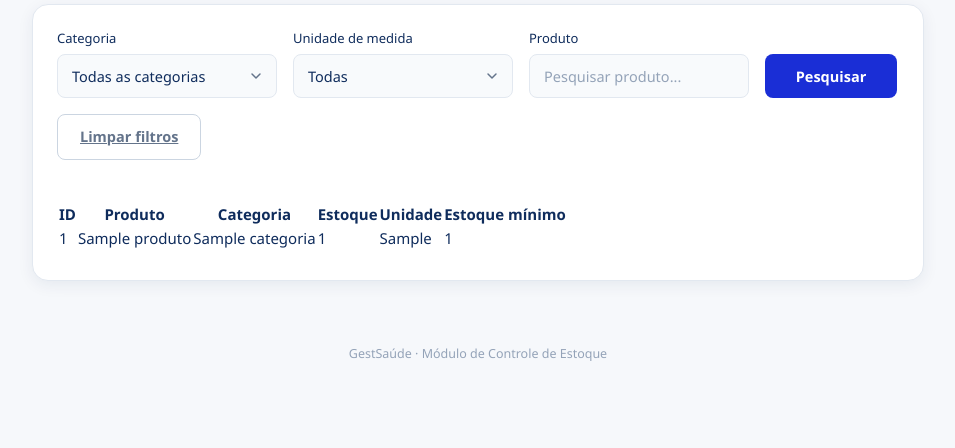
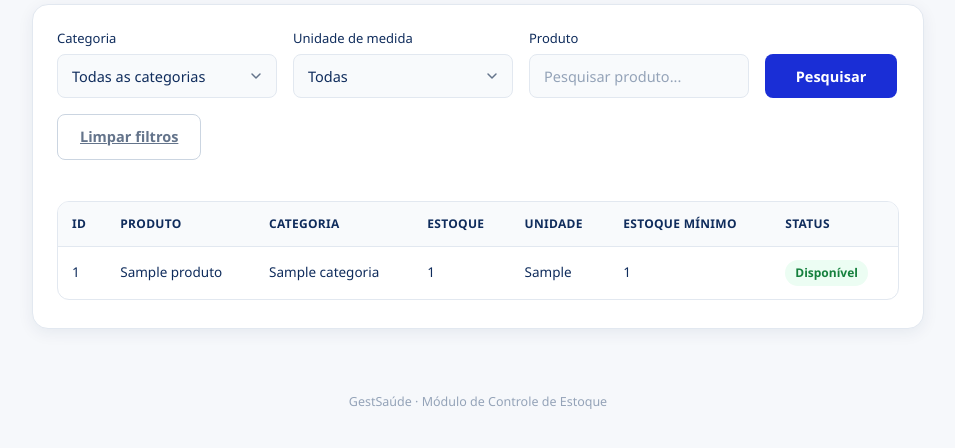
Before and after one commit to GBielPDS/Estagio, a PHP site: page /pages/estoque.php in a window 1280 px wide. Shown: the part 190-638 px from the top of the page, without its empty margins (162-1117 px from the left). Run offline with PHP 8.4, Linux system fonts and the light colour scheme; the visitor is signed in with stand-in values (Sample User, id 1); tables that the repository leaves empty hold one stand-in row (values such as "Sample post").

Commit message:
Polimento

```diff
--- a/css/style.css
+++ b/css/style.css
@@ -620,12 +676,74 @@ textarea.campo__controle {
   font-weight: 600;
 }
 
+.badge-status {
+  display: inline-flex;
+  align-items: center;
+  padding: 4px 10px;
+  border-radius: 999px;
+  font-size: 12px;
+  font-weight: 600;
+  white-space: nowrap;
+}
+
+.badge-status--disponivel {
+  background: #ecfdf3;
+  color: #15803d;
+}
+
+.badge-status--baixo {
+  background: #fffbeb;
+  color: #a16207;
+}
+
+.badge-status--zerado {
+  background: #fef2f2;
+  color: #b91c1c;
+}
+
 .tabela-scroll {
   width: 100%;
   overflow-x: auto;
   border: 1px solid var(--borda);
   border-radius: var(--raio-md);
 }
+
+.tabela-container,
+.tabela-rolagem {
+  width: 100%;
+  overflow-x: auto;
+  border: 1px solid var(--borda);
+  border-radius: var(--raio-md);
+}
+
+.tabela {
+  width: 100%;
+  min-width: 760px;
+  border-collapse: collapse;
+  color: var(--texto);
+  font-size: 13.5px;
+}
+
+.tabela th,
+.tabela td {
+  padding: 13px 14px;
+  border-bottom: 1px solid var(--borda);
+  text-align: left;
+  vertical-align: middle;
+}
+
+.tabela th {
+  background: var(--campo);
+  color: var(--navy);
+  font-size: 12px;
+  font-weight: 600;
+  letter-spacing: .3px;
+  text-transform: uppercase;
+}
+
+.tabela tbody tr:last-child td { border-bottom: 0; }
+.tabela tbody tr:hover td { background: #fbfdff; }
+.tabela__vazio { padding: 28px 14px !important; text-align: center !important; color: var(--texto-suave); }
 
 .table {
   width: 100%;
--- a/pages/estoque.php
+++ b/pages/estoque.php
@@ -300,9 +300,9 @@ $resultadoEstoque =
         <br>
 
 
-        <div class="tabela-container">
+        <div class="tabela-rolagem">
 
-            <table class="tabela">
+            <table class="tabela tabela--estoque">
 
                 <thead>
 
@@ -319,6 +319,8 @@ $resultadoEstoque =
                         <th>Unidade</th>
 
                         <th>Estoque mínimo</th>
+
+                        <th>Status</th>
 
                     </tr>
 
@@ -393,6 +395,16 @@ $resultadoEstoque =
 
                                 </td>
 
+                                <td>
+                                    <?php if ((int) $produto['estoque'] === 0): ?>
+                                        <span class="badge-status badge-status--zerado">Zerado</span>
+                                    <?php elseif ((int) $produto['estoque'] < (int) $produto['estoque_minimo']): ?>
+                                        <span class="badge-status badge-status--baixo">Estoque baixo</span>
+                                    <?php else: ?>
+                                        <span class="badge-status badge-status--disponivel">Disponível</span>
+                                    <?php endif; ?>
+                                </td>
+
                             </tr>
 
                         <?php endwhile; ?>
@@ -403,7 +415,7 @@ $resultadoEstoque =
                         <tr>
 
                             <td
-                                colspan="6"
+                                colspan="7"
                                 style="text-align: center;"
                             >
 
```
Also changed, not shown: other parts of css/style.css (+60 -0 lines), pages/usuarios.php (+13 -10 lines).
